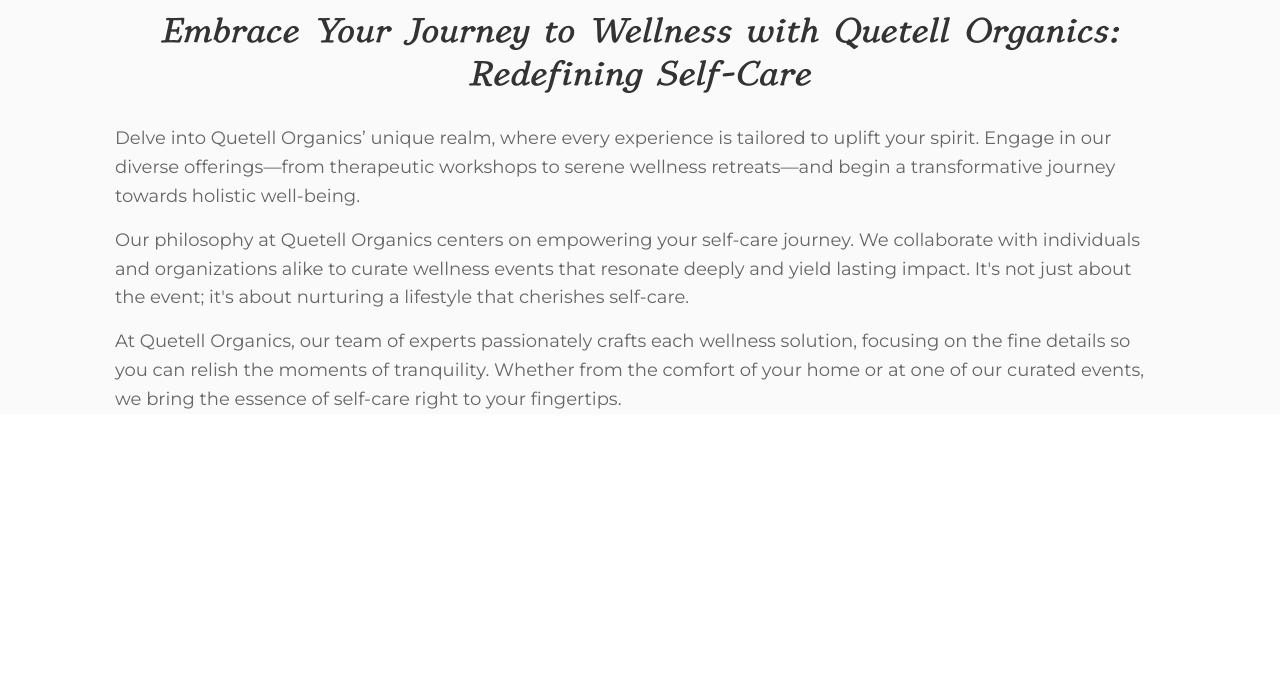
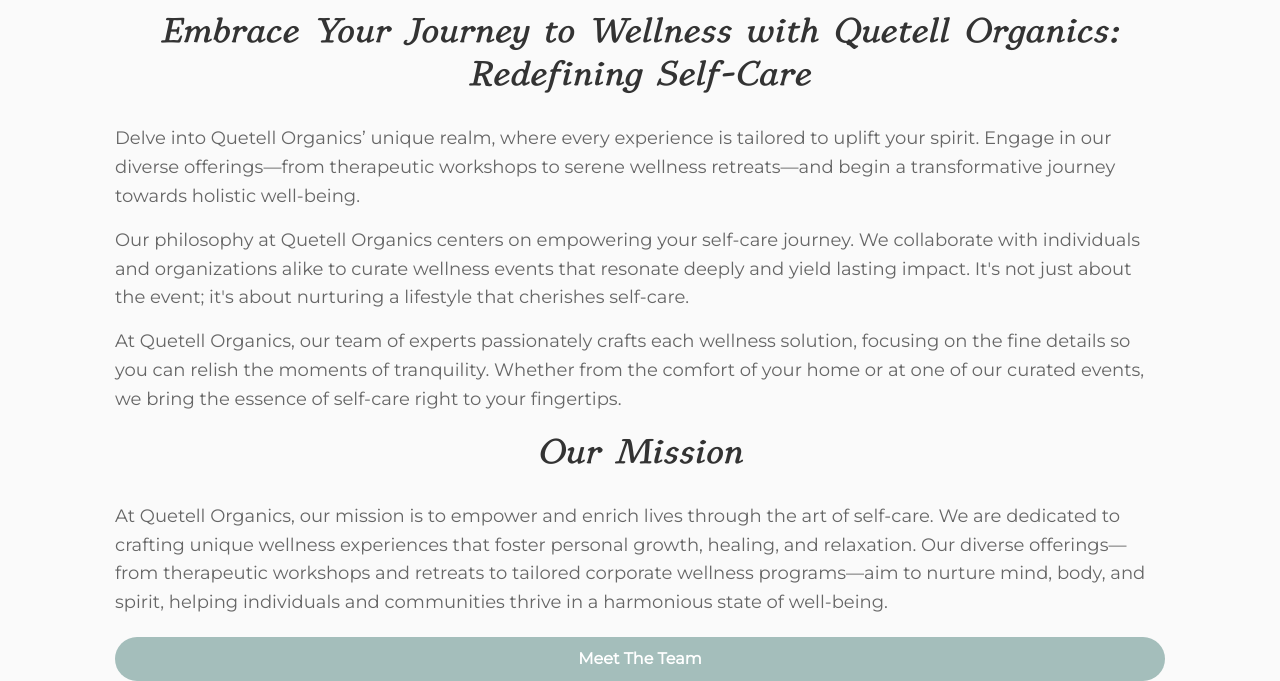
Before and after one commit to nimithejeagerist/quetell-website, a plain HTML site: page pages/about-us.html in a window 1280 px wide. Shown: the part 756-1437 px from the top of the page. Before the commit the page ends 1170 px from the top, so only its background shows below. Drawn offline with nearby package versions, Linux system fonts and the light colour scheme.

Commit message:
about us done

```diff
--- a/pages/about-us.css
+++ b/pages/about-us.css
@@ -148,3 +148,24 @@
     line-height: 1.6;
     margin-bottom: 15px;
 }
+
+.button-link {
+    display: flex;
+    justify-content: center;
+    font-family: 'Montserrat';
+    font-weight: bold;
+    padding: 10px 20px;
+    background-color: #a4bebb;
+    color: white;
+    text-align: center;
+    text-decoration: none;
+    border-radius: 50px;
+    border: none;
+    margin-top: 20px;
+    cursor: pointer;
+    transition: background-color 0.3s;
+}
+
+.button-link:hover {
+    background-color: #8DBEB9;
+}
--- a/pages/about-us.html
+++ b/pages/about-us.html
@@ -57,7 +57,10 @@
             <p class="introduction-content">Delve into Quetell Organics’ unique realm, where every experience is tailored to uplift your spirit. Engage in our diverse offerings—from therapeutic workshops to serene wellness retreats—and begin a transformative journey towards holistic well-being.</p>
             <p class="introduction-content">Our philosophy at Quetell Organics centers on empowering your self-care journey. We collaborate with individuals and organizations alike to curate wellness events that resonate deeply and yield lasting impact. It's not just about the event; it's about nurturing a lifestyle that cherishes self-care.</p>
             <p class="introduction-content">At Quetell Organics, our team of experts passionately crafts each wellness solution, focusing on the fine details so you can relish the moments of tranquility. Whether from the comfort of your home or at one of our curated events, we bring the essence of self-care right to your fingertips.</p>
-          </div>
+            <h2 class="introduction-title">Our Mission</h2>
+            <p class="introduction-content">At Quetell Organics, our mission is to empower and enrich lives through the art of self-care. We are dedicated to crafting unique wellness experiences that foster personal growth, healing, and relaxation. Our diverse offerings—from therapeutic workshops and retreats to tailored corporate wellness programs—aim to nurture mind, body, and spirit, helping individuals and communities thrive in a harmonious state of well-being.</p>
+            <a href="#about-us" class="button-link">Meet The Team</a>
+        </div>
 
     </section>
 </body>
```
